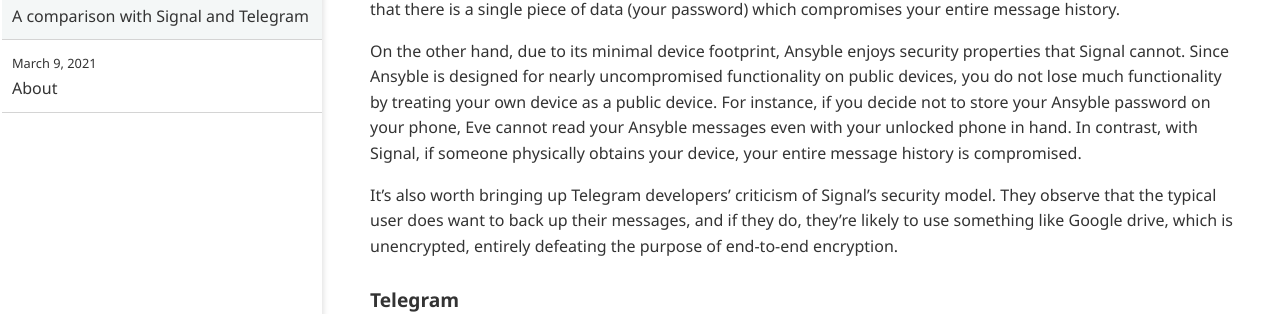
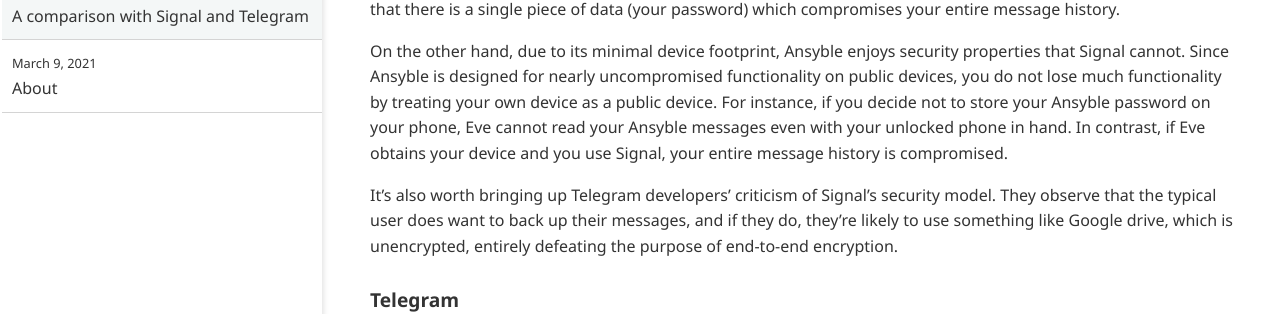
Before and after one commit to ansyblenetwork/ansybleblog, a Jekyll site: the page built from _posts/2021-03-20-a-comparison-with-signal-and-telegram.md, in a window 1280 px wide and 900 px high, scrolled down 811 px. Shown: the part 220-534 px from the top of the window. Built offline with Jekyll 4.4.1, drawn with Linux system fonts in a browser that asks for light colours.

Commit message:
Update 2021-03-20-a-comparison-with-signal-and-telegram.md

```diff
--- a/_posts/2021-03-20-a-comparison-with-signal-and-telegram.md
+++ b/_posts/2021-03-20-a-comparison-with-signal-and-telegram.md
@@ -32,7 +32,7 @@
 
 Is Ansyble less secure than Signal? In some ways, yes. In particular, forward secrecy is compromised. This means that there is a single piece of data (your password) which compromises your entire message history.
 
-On the other hand, due to its minimal device footprint, Ansyble enjoys security properties that Signal cannot. Since Ansyble is designed for nearly uncompromised functionality on public devices, you do not lose much functionality by treating your own device as a public device. For instance, if you decide not to store your Ansyble password on your phone, Eve cannot read your Ansyble messages even with your unlocked phone in hand. In contrast, with Signal, if someone physically obtains your device, your entire message history is compromised.
+On the other hand, due to its minimal device footprint, Ansyble enjoys security properties that Signal cannot. Since Ansyble is designed for nearly uncompromised functionality on public devices, you do not lose much functionality by treating your own device as a public device. For instance, if you decide not to store your Ansyble password on your phone, Eve cannot read your Ansyble messages even with your unlocked phone in hand. In contrast, if Eve obtains your device and you use Signal, your entire message history is compromised.
 
 It's also worth bringing up Telegram developers' criticism of Signal's security model. They observe that the typical user does want to back up their messages, and if they do, they're likely to use something like Google drive, which is unencrypted, entirely defeating the purpose of end-to-end encryption.
 
```
